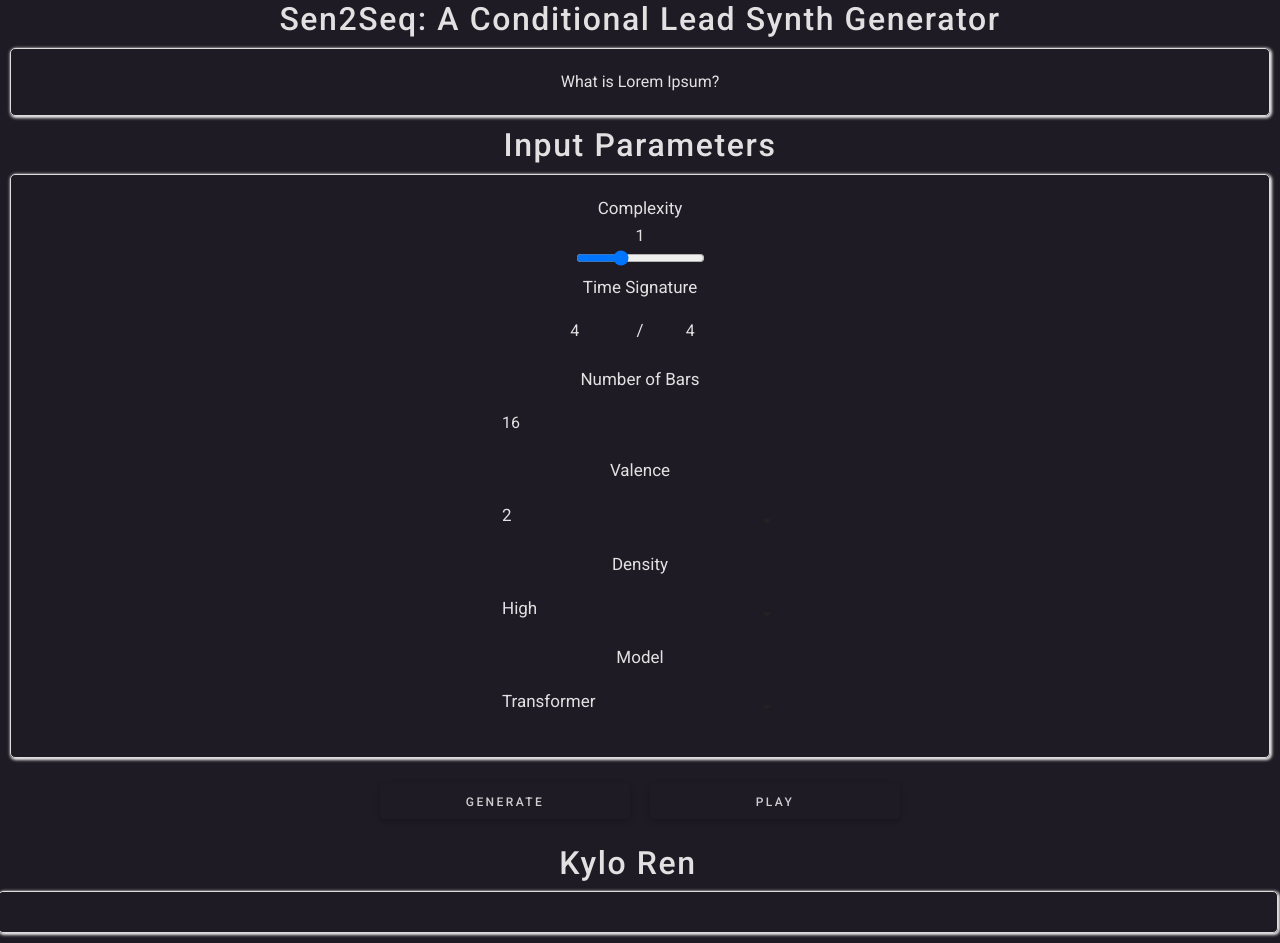
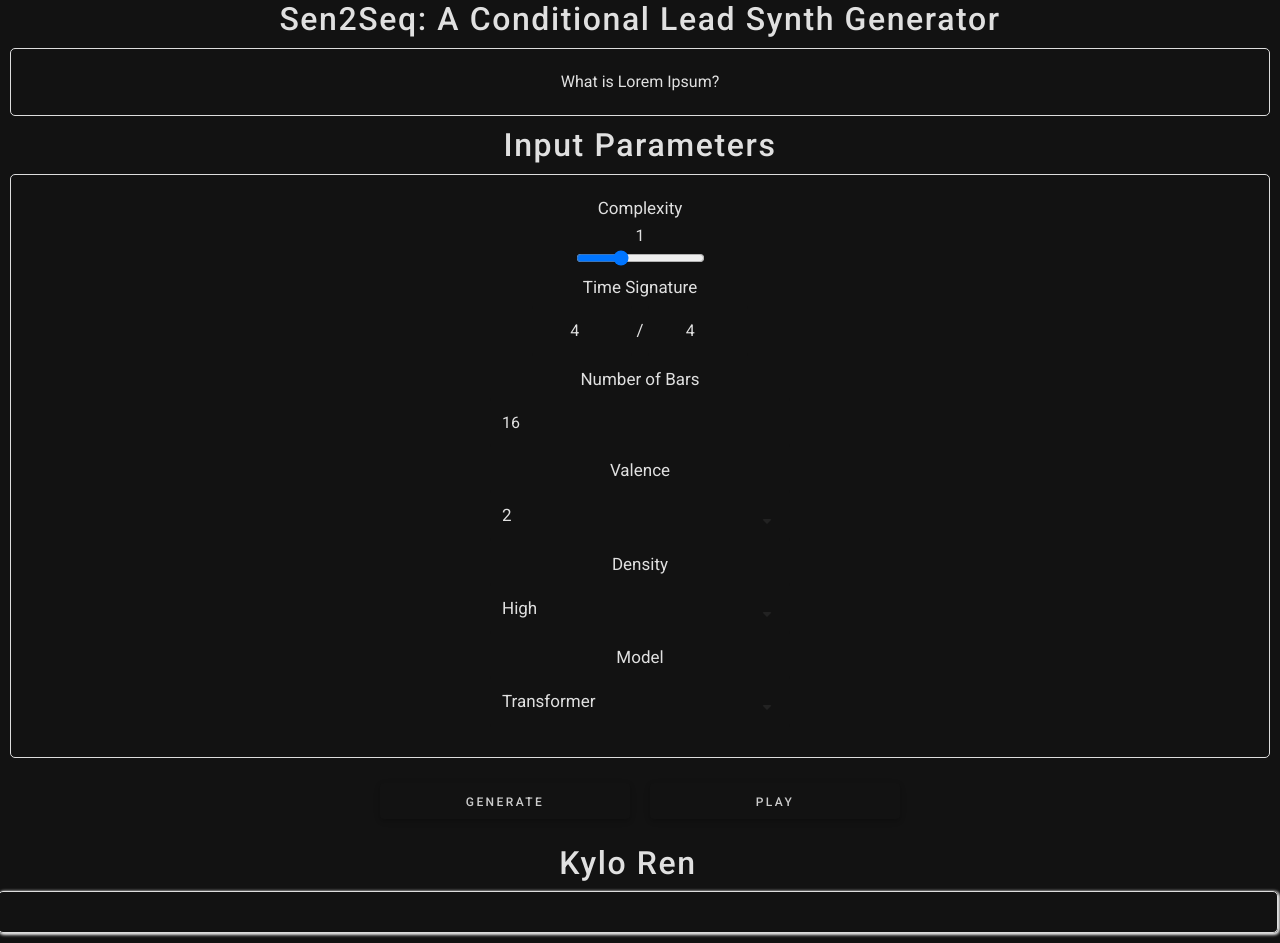
Before and after one commit to dgan181/kylo-ren-app, a website: page public/index.html in a window 1280 px wide. Drawn offline with nearby package versions, Linux system fonts and the light colour scheme; a script that the page names is missing.

Commit message:
Removing some box-shadows

```diff
--- a/public/css/main.css
+++ b/public/css/main.css
@@ -265,7 +265,7 @@ textarea {
 }
 .input-param{
   border: 1px solid #ddd;
-  box-shadow: 1px 1px 3px 1px #eee;
+
   padding: 20px 10px;
   margin:10px;
   border-radius: 5px;
@@ -404,7 +404,7 @@ button {
 .writtendocs{
 
   border: 1px solid #ddd;
-  box-shadow: 1px 1px 3px 1px #eee;
+
   padding: 20px 10px;
   margin:10px;
   border-radius: 5px;
@@ -427,4 +427,4 @@ button {
 
 html, body, input, textarea, select, button {
   color: rgba(255, 255, 255, 0.87) !important;
-  background-color: #1F1B24 !important; }
+  background-color: #121212 !important; }
```
